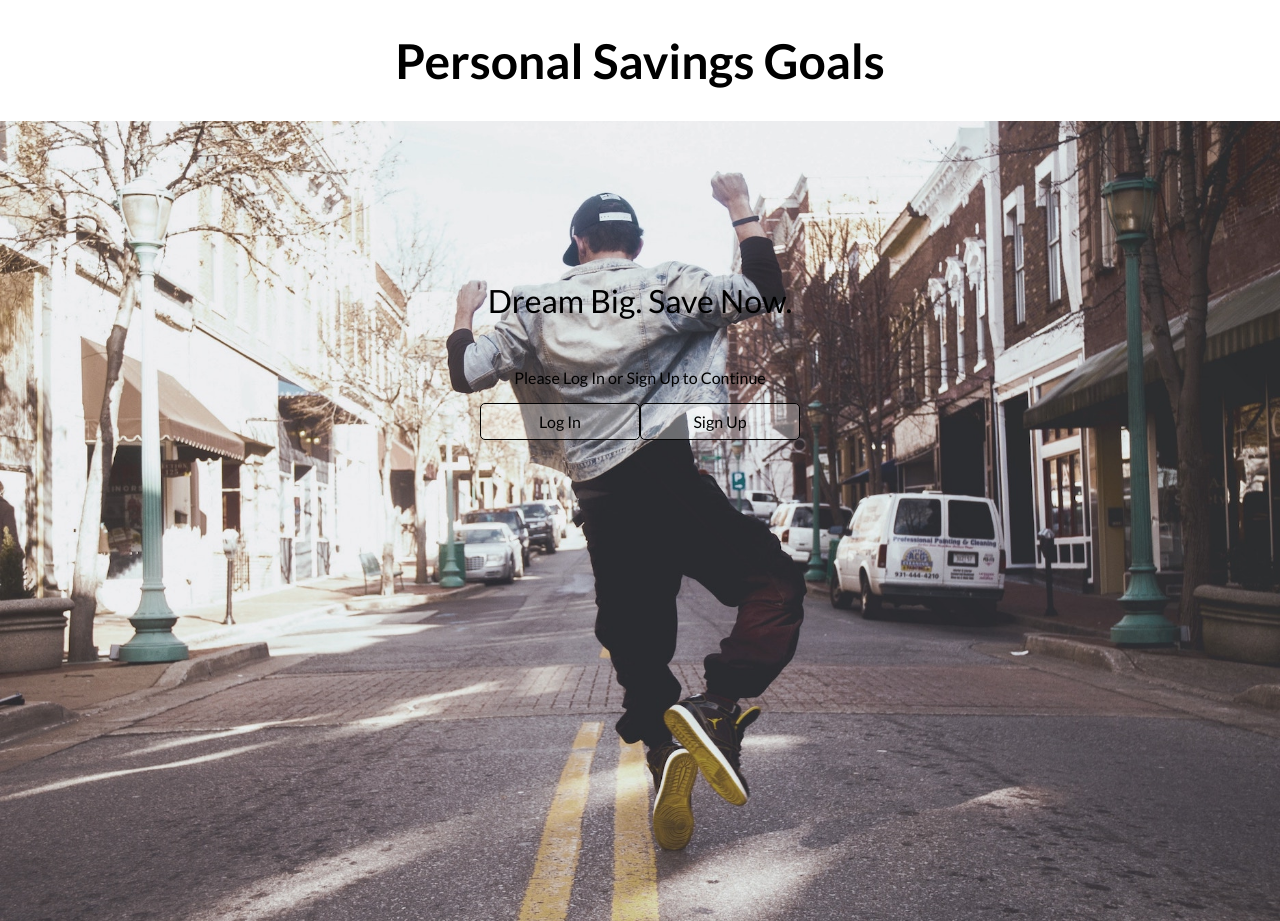
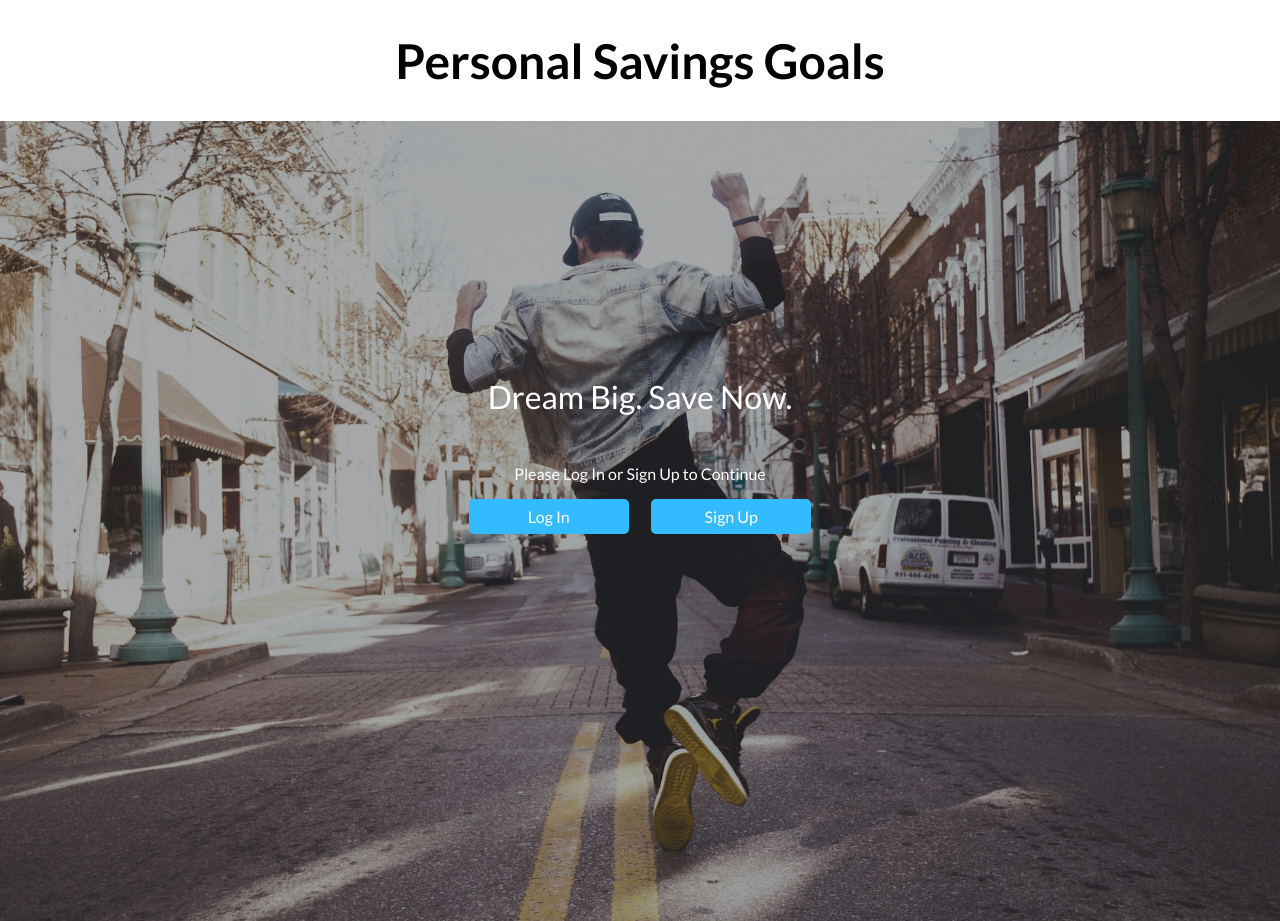
Before and after one commit to TobiasNorton/savings-fullstack, a React (Create React App) app in the folder client/: page / in a window 1280 px wide. Built offline with nearby package versions, Linux system fonts and the light colour scheme.

Commit message:
Adds styling to Welcome buttons and text, transparency layer

```diff
--- a/client/src/EditGoal.js
+++ b/client/src/EditGoal.js
@@ -37,18 +37,12 @@ class EditGoal extends Component {
   render() {
     return (
       <div>
-        {/* <h1 className="title">Personal Savings Goals</h1>
-        <nav className="nav-bar">
-          <p>My Goals</p>
-          <p>New Goal</p>
-          <p>Edit Goals</p>
-        </nav> */}
         <Header />
 
         <section>
           {/* <p className="header">Edit Your Goal</p> */}
           <p className="form-header">Edit Your Goal</p>
-          <form className="new-goal">
+          <form className="new-goal" onSubmit={this.editGoal}>
             <div className="input-container">
               <label>Goal Name</label>
               <input type="text" name="goal[name]" defaultValue={this.state.currentGoal.name} />
--- a/client/src/NewGoal.js
+++ b/client/src/NewGoal.js
@@ -28,15 +28,15 @@ class NewGoal extends Component {
           <form className="new-goal" onSubmit={this.createGoal}>
             <div className="input-container">
               <label>Goal Name</label>
-              <input type="text" name="goal[name]" />
+              <input type="text" name="goal[name]" maxlength="15" />
             </div>
             <div className="input-container">
               <label>Amount</label>
-              <input type="number" name="goal[target_amount]" />
+              <input type="number" name="goal[target_amount]" maxLength="8" />
             </div>
             <div className="input-container">
               <label>Initial Deposit</label>
-              <input type="number" name="goal[balance]" />
+              <input type="number" name="goal[balance]" maxLength="8" />
             </div>
             {/* <div className="input-container">
               <label>Deadline</label>
--- a/client/src/Welcome.js
+++ b/client/src/Welcome.js
@@ -13,11 +13,11 @@ class Welcome extends Component {
           </nav> */}
         </div>
         <section className="login-area">
-          <p className="welcome-greeting">Dream Big. Save Now.</p>
+          <p className="tagline">Dream Big. Save Now.</p>
           <p>Please Log In or Sign Up to Continue</p>
           <div>
-            <button className="login-button">Log In</button>
-            <button className="login-button">Sign Up</button>
+            <button>Log In</button>
+            <button>Sign Up</button>
           </div>
         </section>
       </div>
--- a/client/src/index.css
+++ b/client/src/index.css
@@ -55,13 +55,8 @@ code {
   font-size: 3rem;
 }
 
-.welcome-greeting {
-  margin-top: 10rem;
-  font-size: 2rem;
-}
-
 .login-area {
-  background: linear-gradient(hsla(185, 0%, 0%, 0), hsla(185, 0%, 0%, 0)),
+  background: linear-gradient(hsla(185, 0%, 0%, 0.3), hsla(185, 0%, 0%, 0.3)),
     url('./andre-hunter-62014-unsplash.jpg');
   background-size: cover;
   background-position: center;
@@ -71,13 +66,24 @@ code {
   align-items: center;
 }
 
-.login-button {
+.tagline {
+  color: white;
+  margin-top: 16rem;
+  font-size: 2rem;
+}
+
+.login-area p {
+  color: white;
+}
+
+.login-area button {
   font-size: 1rem;
-  color: black;
-  border: 1px solid black;
+  color: white;
+  border: none;
   border-radius: 5px;
-  background-color: hsla(185, 0%, 100%, 0.3);
+  background-color: hsl(200, 100%, 60%);
   padding: 0.5rem;
+  margin: 0 0.7rem;
   width: 10rem;
 }
 
@@ -131,23 +137,28 @@ td {
 .list-buttons button {
   /* margin-left: 1rem;
   margin-right: 1rem; */
+  color: hsla(127, 0%, 50%, 1);
   font-size: 0.8rem;
   margin: 0 0.5rem 0 0.5rem;
   background-color: hsla(127, 0%, 100%, 1);
-  border: 1px solid hsla(127, 0%, 80%, 1);
+  border: 1px solid hsla(127, 0%, 70%, 1);
   border-radius: 5px;
   width: 4rem;
   height: 1.5rem;
 }
 
+.list-buttons button:hover {
+  cursor: pointer;
+}
+
 .edit-button {
   text-align: center;
   text-decoration: none;
-  color: black;
+  color: hsla(127, 0%, 50%, 1);
   font-size: 0.8rem;
   margin: 0 0.5rem 0 0.5rem;
   background-color: hsla(127, 0%, 100%, 1);
-  border: 1px solid hsla(127, 0%, 80%, 1);
+  border: 1px solid hsla(127, 0%, 70%, 1);
   border-radius: 5px;
   width: 4rem;
   /* height: 2rem; */
```
